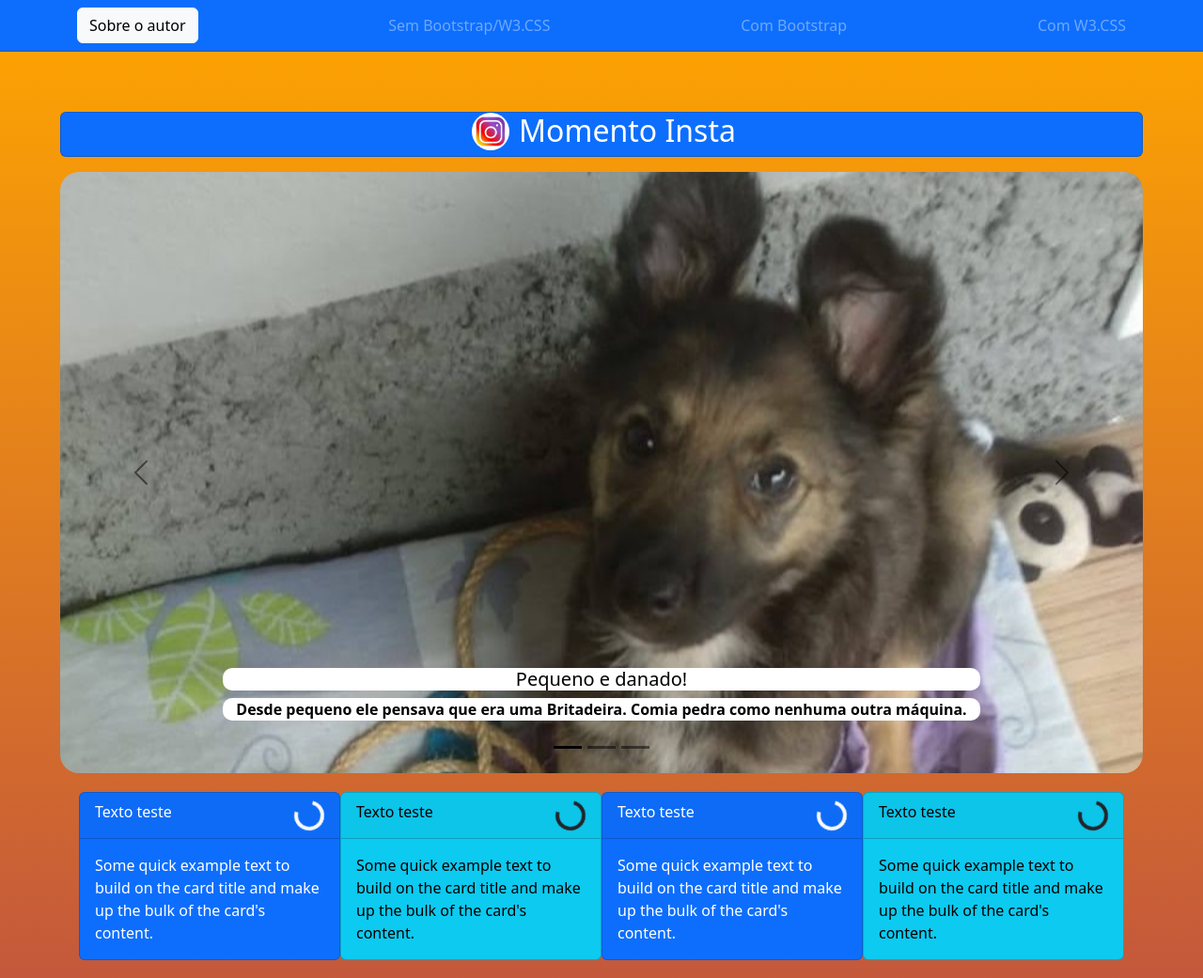
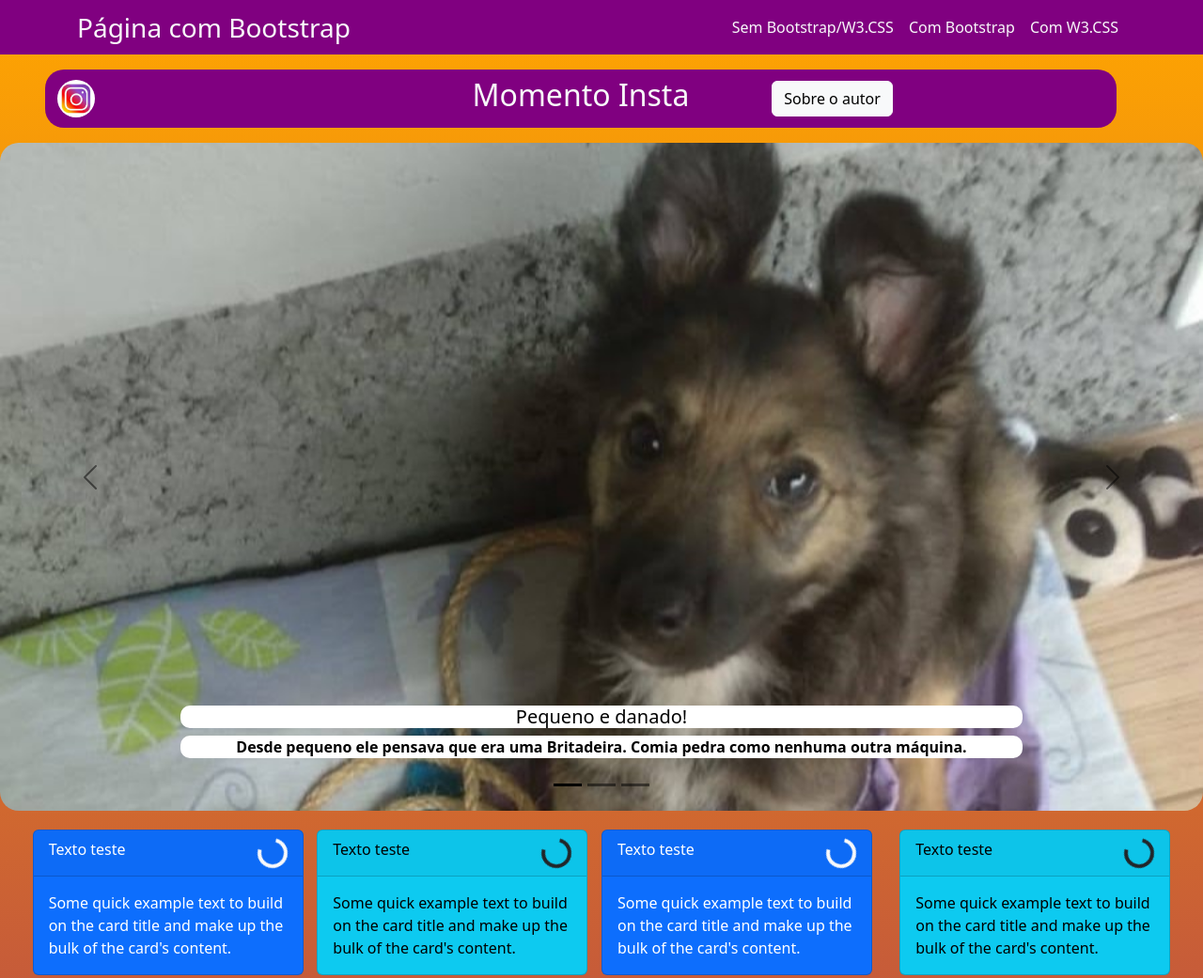
Before and after one commit to RobertoWenceslau/doZero, a plain HTML site: page combootstrap.html in a window 1280 px wide. Shown: the top 1041 px of the page at 94% size. Drawn offline with nearby package versions, Linux system fonts and the light colour scheme.

Commit message:
Bootstrap

```diff
--- a/combootstrap.html
+++ b/combootstrap.html
@@ -14,10 +14,54 @@
       <div>
         <div>
 
-          <nav class="navbar text-bg-primary border-bottom border-body" data-bs-theme="dark">
-            <div class="container-md">
+          <nav class="navbar navbar-expand-lg" style="background-color: purple;">
+            <div class="container mx-auto">
               <!--NavBar com botão de BodyScrooling-->
+
               <div>
+                <a href="#" class="navbar-brand text-light fs-3">Página com Bootstrap</a>
+              </div>
+              <button class="navbar-toggler" type="button" data-bs-toggle="collapse" data-bs-target="#navmenu">
+                <span class="navbar-toggler-icon"></span>
+              </button>
+              <div class="collapse navbar-collapse" id="navmenu">
+                <ul class="navbar-nav ms-auto">
+                  <li>
+                    <a href="./index.html" target="_self" class="text-decoration-none nav-link text-light">Sem Bootstrap/W3.CSS</a>
+                  </li>
+                  <li>
+                    <a href="./combootstrap.html" target="_self" class="text-decoration-none nav-link text-light">Com Bootstrap</a>
+                  </li>
+                  <li>
+                    <a href="./comw3.html" target="_self" class="text-decoration-none nav-link text-light">Com W3.CSS</a>
+                  </li>
+                </ul>
+
+
+
+
+              </div>
+
+            </div>
+          </nav>
+        </div>
+
+
+      </div>
+
+    </header>
+    <main>
+
+
+      <div class="container my-3 mx-5 p-2 text-align text-light" style="background-color: purple; border-radius: 20px;" ><!--Momento INstagram-->
+        <div class="row align-items-center justify-content-around">
+          <div class="col-4">
+            <img src="./img/2371262e-6d2b-4a3f-a481-6b329bf0e342.jpeg" style="width: 40px; height: 40px; margin: 0 10px 0 5px;">
+          </div>
+          <div class="text-center col-4">
+            <h2>Momento Insta</h2>
+          </div>
+          <div class="col-4 ">
             <button class="btn btn-light" type="button" data-bs-toggle="offcanvas" data-bs-target="#offcanvasScrolling" aria-controls="offcanvasScrolling">Sobre o autor</button>
 
               <div class="offcanvas offcanvas-start" data-bs-scroll="true" data-bs-backdrop="false" tabindex="-1" id="offcanvasScrolling" aria-labelledby="offcanvasScrollingLabel">
@@ -33,26 +77,9 @@
                 </div>
               </div>
             </div>
-              <a href="./index.html" target="_blank" class="text-decoration-none">Sem Bootstrap/W3.CSS</a>
-              <a href="./combootstrap.html" target="_blank" class="text-decoration-none">Com Bootstrap</a>
-              <a href="./comw3.html" target="_blank" class="text-decoration-none">Com W3.CSS</a>
-            </div>
-          </nav>
-        </div>
-
 
         </div>
 
-
-    </header>
-    <main>
-      <div class="card text-bg-primary mb-3" style="display: flex; flex-direction: row; justify-content: center;">
-        <div>
-          <img src="./img/2371262e-6d2b-4a3f-a481-6b329bf0e342.jpeg" style="width: 40px; height: 40px; margin: 0 10px 0 5px;">
-        </div>
-        <div>
-          <h2>Momento Insta</h2>
-        </div>
 
 
       </div>
@@ -173,16 +200,12 @@
 
       </div>
       <div><!--Seção de produtos a venda -->
-        <div class="row" >
-          <div class="card-group">
-            <h2>Produtos a venda</h2>
 
+      <h2 class="card-title; text-bg-light bg-md py-2 px-5 my-3 text-center">Produtos a venda</h2>
 
 
         </div>
-          </div>
-        </div>
-        <section>
+        <section> <!--Seção de vendas de produtos-->
           <div class="card-group">
             <div class="card">
               <img src="./img/prancha.png" class="card-img-top" alt="...">
--- a/stylebootstrap.css
+++ b/stylebootstrap.css
@@ -1,5 +1,5 @@
 body{
-    margin: 0px 0px 0px 0px;
+
     background-image: repeating-linear-gradient(orange, purple);
 
 }
@@ -7,20 +7,14 @@ header{
 margin: 0px 0px 0px 0px;
 
 }
-main{
-    margin: 5% 5% 5% 5%;
-}
+
 main img{
 
     max-width: 100%;
     border-radius: 20px;
 
 }
-.container{
-    margin: 20px 0 20px 0;
-    background-color: aqua;
-    border-radius: 20px;
-}
+
 
 section img{
     max-width: 100%;
```
Also changed, not shown: img/sansaosemfundo.png (added). Lines whose indentation alone changed are shown as unchanged.
